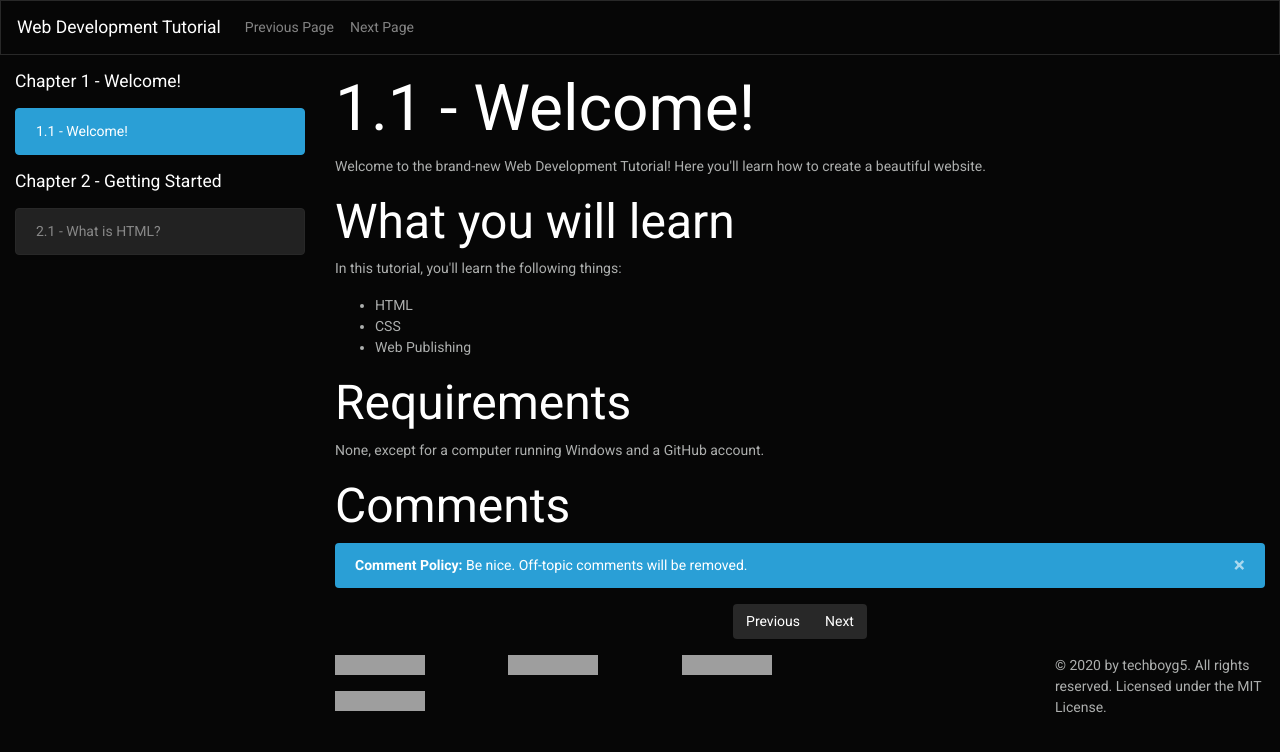
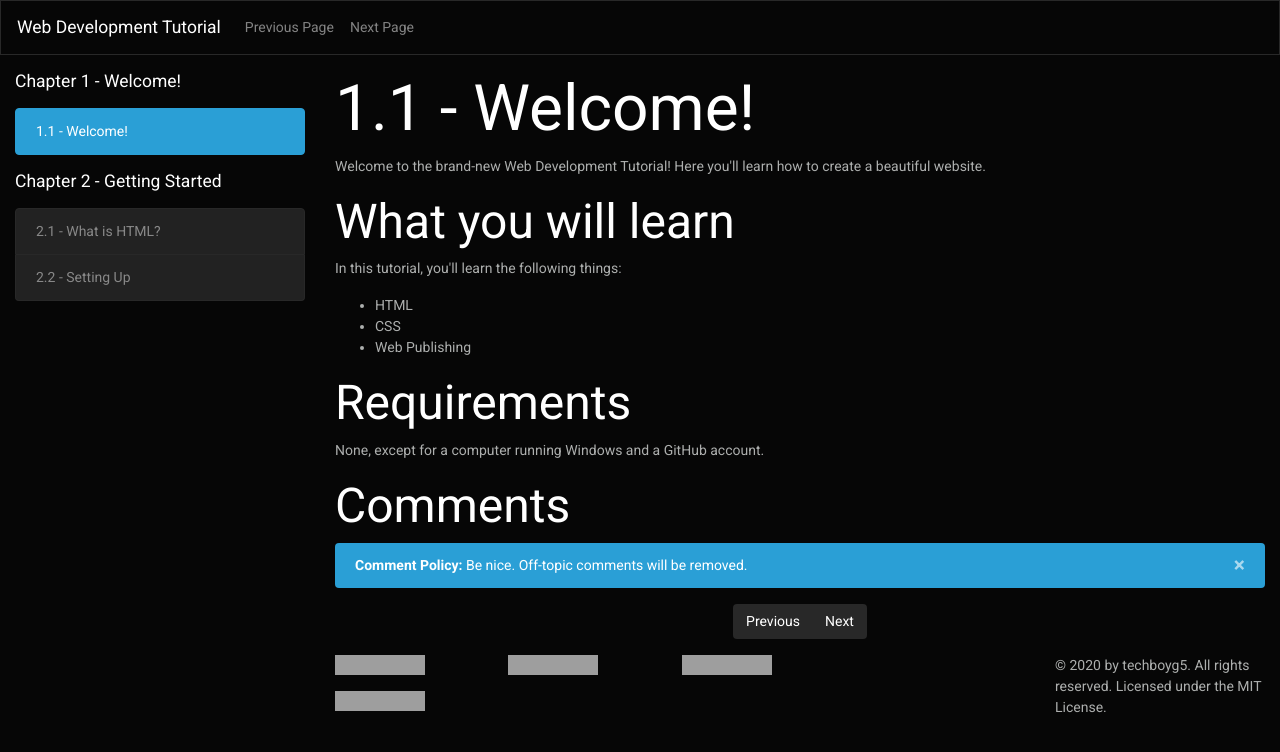
Before and after one commit to techboyg5/web-development-tutorial, a Jekyll site: the page built from chapter1/page1.html, in a window 1280 px wide, cut to the strip 0-752 px from the top of the page. Built offline with Jekyll 4.4.1, drawn with Linux system fonts in a browser that asks for light colours; nearby versions of some CDN libraries; comment, search, counter and statistics services are not loaded; grey boxes are pictures that could not be loaded.

Commit message:
Add page 2.2 to sidebar

```diff
--- a/_layouts/default.html
+++ b/_layouts/default.html
@@ -43,6 +43,7 @@
           <h2 class="lead">Chapter 2 - Getting Started</h2>
           <div class="list-group my-3">
             <a class="list-group-item list-group-item-action {% if page.url == '/chapter2/page1.html' %}active{% endif %}" href="/web-development-tutorial/chapter2/page1.html">2.1 - What is HTML?</a>
+            <a class="list-group-item list-group-item-action {% if page.url == '/chapter2/page2.html' %}active{% endif %}" href="/web-development-tutorial/chapter2/page2.html">2.2 - Setting Up</a>
           </div>
         </div>
         <div class="col-md">
```
